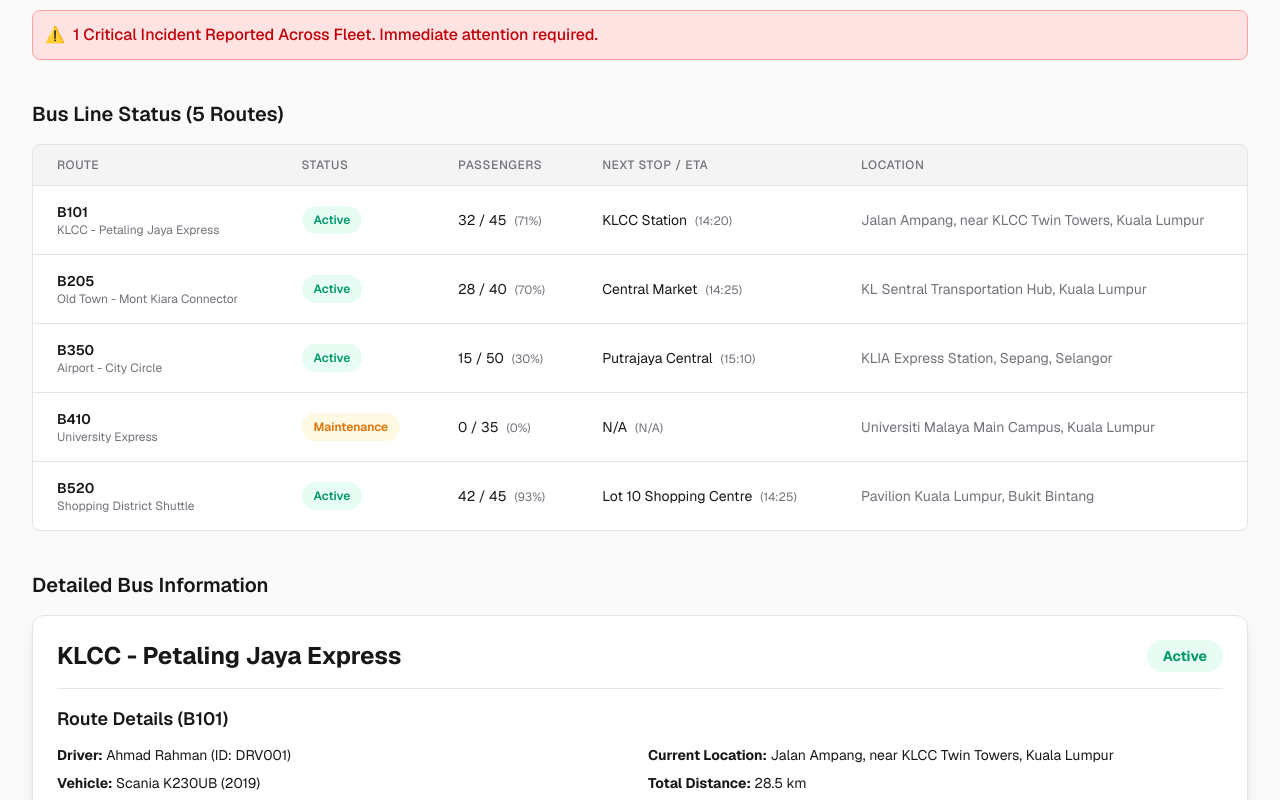
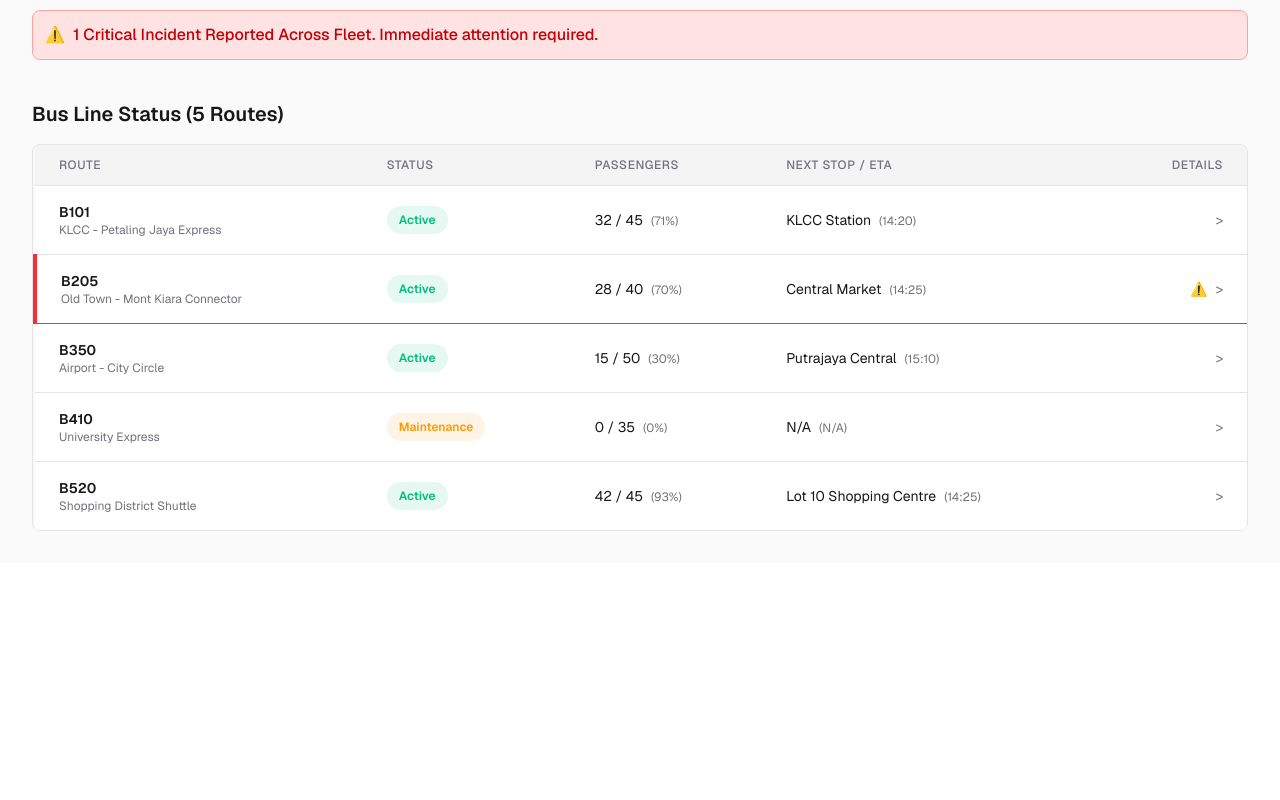
Before and after one commit to nizarLubbad/amana-transportation, a Next.js app: page / in a window 1280 px wide. Shown: the part 300-1100 px from the top of the page. After the commit the page ends 863 px from the top, so only its background shows below. Built offline with nearby package versions, Linux system fonts and the light colour scheme.

Commit message:
Refactor bus line components and improve type definitions for better clarity and functionality

```diff
--- a/app/page.tsx
+++ b/app/page.tsx
@@ -1,13 +1,17 @@
-import Image from "next/image";
-// Using the imported SVGs as simple components (assuming they are set up for import,
-// but for this example, I'll use simple icons or Tailwind classes)
+"use client";
+import { useState } from "react"; // We need this hook for the accordion functionality
 
-// --- PASTE ALL THE TYPES AND THE 'amanaData' CONSTANT HERE ---
-// (As defined in step 1 above)
+// --- Type Definitions ---
+type Incident = {
+  id: number;
+  type: string;
+  description: string;
+  reported_by: string;
+  reported_time: string;
+  status: string;
+  priority: "Critical" | "High" | "Medium" | "Low";
+};
 
-// app/page.tsx (new content at the top)
-
-// --- Types for Amana Transportation Data ---
 type BusStop = {
   id: number;
   name: string;
@@ -15,16 +19,6 @@ type BusStop = {
   longitude: number;
   estimated_arrival: string;
   is_next_stop: boolean;
-};
-
-type Incident = {
-  id: number;
-  type: string;
-  description: string;
-  reported_by: string;
-  reported_time: string;
-  status: string;
-  priority: "High" | "Medium" | "Low" | "Critical";
 };
 
 type BusLine = {
@@ -65,26 +59,6 @@ type BusLine = {
   };
 };
 
-type OperationalSummary = {
-  total_buses: number;
-  active_buses: number;
-  maintenance_buses: number;
-  out_of_service_buses: number;
-  total_capacity: number;
-  current_passengers: number;
-  average_utilization: number;
-};
-
-type Filters = {
-  available_statuses: string[];
-  available_routes: string[];
-  applied: {
-    status: string | null;
-    busId: number | null;
-    routeNumber: string | null;
-  };
-};
-
 type AmanaData = {
   message: string;
   company_info: {
@@ -95,12 +69,29 @@ type AmanaData = {
     description: string;
   };
   bus_lines: BusLine[];
-  operational_summary: OperationalSummary;
-  filters: Filters;
+  operational_summary: {
+    total_buses: number;
+    active_buses: number;
+    maintenance_buses: number;
+    out_of_service_buses: number;
+    total_capacity: number;
+    current_passengers: number;
+    average_utilization: number;
+  };
+  filters: {
+    available_statuses: string[];
+    available_routes: string[];
+    applied: {
+      status: string | null;
+      busId: number | null;
+      routeNumber: string | null;
+    };
+  };
 };
 
-// --- Data Constant ---
-const amanaData: AmanaData = {
+// --- PASTE ALL THE TYPES AND THE 'amanaData' CONSTANT HERE ---
+// (The data block is omitted here for brevity, but it remains the same as previously defined)
+const amanaData = {
   message: "Amana Transportation bus data retrieved successfully",
   company_info: {
     name: "Amana Transportation",
@@ -657,25 +648,27 @@ const amanaData: AmanaData = {
       routeNumber: null,
     },
   },
-} as AmanaData; // Cast to use the type defined above
+} as AmanaData;
 
+// --- Helper Functions (Small adjustments for better theme contrast) ---
 const getStatusColor = (status: BusLine["status"]) => {
+  // Use generic color names for text, but more theme-aware backgrounds
   switch (status) {
     case "Active":
-      return "text-emerald-600 dark:text-emerald-400 bg-emerald-100/50 dark:bg-emerald-900/50";
+      return "text-emerald-500 bg-emerald-500/10";
     case "Maintenance":
-      return "text-amber-600 dark:text-amber-400 bg-amber-100/50 dark:bg-amber-900/50";
+      return "text-amber-500 bg-amber-500/10";
     case "Out of Service":
-      return "text-red-600 dark:text-red-400 bg-red-100/50 dark:bg-red-900/50";
+      return "text-red-500 bg-red-500/10";
     default:
-      return "text-zinc-600 dark:text-zinc-400 bg-zinc-100/50 dark:bg-zinc-900/50";
+      return "text-zinc-500 bg-zinc-500/10";
   }
 };
 
 const getPriorityColor = (priority: Incident["priority"]) => {
   switch (priority) {
     case "Critical":
-      return "text-red-600";
+      return "text-red-500";
     case "High":
       return "text-orange-500";
     case "Medium":
@@ -707,36 +700,38 @@ const Card: React.FC<{
   </div>
 );
 
+// --- MODIFIED Component: BusLineDetails ---
 const BusLineDetails: React.FC<{ line: BusLine }> = ({ line }) => (
-  <div className="mt-4 border-t border-zinc-200 pt-4 dark:border-zinc-700">
-    <h3 className="text-lg font-semibold text-foreground">
-      Route Details ({line.route_number})
-    </h3>
-
-    {/* Two-Column Grid for Details */}
-    <div className="mt-3 grid grid-cols-1 gap-4 text-sm sm:grid-cols-2">
+  // Changed bg to a slightly deeper tone to separate it from the main row background
+  <div className="mt-2 p-4 bg-zinc-100 dark:bg-zinc-800 rounded-lg">
+    <div className="grid grid-cols-1 gap-4 text-sm sm:grid-cols-2">
       <div className="space-y-2">
+        <h4 className="font-bold text-base text-foreground mb-1">
+          Vehicle & Driver Info
+        </h4>
         <p>
           <strong>Driver:</strong> {line.driver.name} (ID: {line.driver.id})
+        </p>
+        <p>
+          <strong>Shift:</strong> {line.driver.shift_start} -{" "}
+          {line.driver.shift_end}
         </p>
         <p>
           <strong>Vehicle:</strong> {line.vehicle_info.model} (
           {line.vehicle_info.year})
         </p>
+        {/* Changed license plate background to a simple theme-friendly gray */}
         <p>
           <strong>License Plate:</strong>{" "}
-          <span className="font-mono text-xs inline-block bg-zinc-100 dark:bg-zinc-700 px-2 py-0.5 rounded">
+          <span className="font-mono text-xs inline-block bg-zinc-300 dark:bg-zinc-700 px-2 py-0.5 rounded text-foreground">
             {line.vehicle_info.license_plate}
           </span>
         </p>
-        <p>
-          <strong>Fuel Level:</strong> {line.vehicle_info.fuel_level}%
-        </p>
       </div>
       <div className="space-y-2">
-        <p>
-          <strong>Current Location:</strong> {line.current_location.address}
-        </p>
+        <h4 className="font-bold text-base text-foreground mb-1">
+          Route & Performance
+        </h4>
         <p>
           <strong>Total Distance:</strong> {line.route_info.total_distance} km
         </p>
@@ -744,22 +739,27 @@ const BusLineDetails: React.FC<{ line: BusLine }> = ({ line }) => (
           <strong>Avg. Speed:</strong> {line.route_info.average_speed} km/h
         </p>
         <p>
-          <strong>Next Stop:</strong>{" "}
-          {line.bus_stops.find((s) => s.is_next_stop)?.name || "N/A"}
+          <strong>Completion:</strong> {line.route_info.estimated_completion}
+        </p>
+        <p>
+          <strong>Last Maintenance:</strong>{" "}
+          {line.vehicle_info.last_maintenance}
         </p>
       </div>
     </div>
 
     {/* Incidents Table */}
     {line.incidents.length > 0 && (
-      <div className="mt-4">
-        <h4 className="font-semibold text-sm text-red-500 dark:text-red-400">
-          Incidents ({line.incidents.length})
+      <div className="mt-4 pt-4 border-t border-zinc-300 dark:border-zinc-700">
+        <h4 className="font-bold text-sm text-red-500 dark:text-red-400 mb-2">
+          Active Incidents (
+          {line.incidents.filter((i) => i.status !== "Resolved").length})
         </h4>
-        <div className="mt-2 border border-red-200 dark:border-red-700 rounded-lg overflow-hidden">
+        <div className="overflow-hidden rounded-lg border border-red-300 dark:border-red-900">
           <table className="w-full text-left text-xs">
-            <thead>
-              <tr className="bg-red-50 dark:bg-red-900/50">
+            {/* Changed header background to be less aggressive red */}
+            <thead className="bg-red-50 dark:bg-red-950">
+              <tr>
                 <th className="p-2 font-medium">Type</th>
                 <th className="p-2 font-medium">Description</th>
                 <th className="p-2 font-medium">Priority</th>
@@ -770,7 +770,7 @@ const BusLineDetails: React.FC<{ line: BusLine }> = ({ line }) => (
               {line.incidents.map((incident) => (
                 <tr
                   key={incident.id}
-                  className="border-t border-red-100 dark:border-red-800"
+                  className="border-t border-red-100 dark:border-red-900/50"
                 >
                   <td className="p-2">{incident.type}</td>
                   <td className="p-2">{incident.description}</td>
@@ -792,11 +792,100 @@ const BusLineDetails: React.FC<{ line: BusLine }> = ({ line }) => (
   </div>
 );
 
+const BusLineRow: React.FC<{ line: BusLine }> = ({ line }) => {
+  const [isExpanded, setIsExpanded] = useState(false);
+  const hasHighPriorityIncident = line.incidents.some(
+    (i) => ["Critical", "High"].includes(i.priority) && i.status !== "Resolved"
+  );
+
+  return (
+    <>
+      {/* Main Table Row */}
+      <tr
+        className={`cursor-pointer transition-colors
+                    ${
+                      isExpanded
+                        ? "bg-zinc-100 dark:bg-zinc-800"
+                        : "bg-white dark:bg-zinc-900 hover:bg-zinc-50 dark:hover:bg-zinc-800"
+                    }
+                    ${
+                      hasHighPriorityIncident ? "border-l-4 border-red-500" : ""
+                    }`}
+        onClick={() => setIsExpanded(!isExpanded)}
+      >
+        {/* ... (tds remain the same) ... */}
+        <td className="px-6 py-4 whitespace-nowrap">
+          <p className="text-sm font-semibold text-foreground">
+            {line.route_number}
+          </p>
+          <p className="text-xs text-zinc-500 dark:text-zinc-400">
+            {line.name}
+          </p>
+        </td>
+        <td className="px-6 py-4 whitespace-nowrap">
+          <span
+            className={`inline-flex rounded-full px-3 py-1 text-xs font-semibold leading-5 ${getStatusColor(
+              line.status
+            )}`}
+          >
+            {line.status}
+          </span>
+        </td>
+        <td className="px-6 py-4 whitespace-nowrap text-sm text-foreground">
+          {line.passengers.current} / {line.passengers.capacity}
+          <span className="ml-2 text-xs text-zinc-500 dark:text-zinc-400">
+            ({line.passengers.utilization_percentage}%)
+          </span>
+        </td>
+        <td className="px-6 py-4 text-sm text-foreground">
+          {line.bus_stops.find((s) => s.is_next_stop)?.name || "N/A"}
+          <span className="ml-2 text-xs text-zinc-500 dark:text-zinc-400">
+            (
+            {line.bus_stops.find((s) => s.is_next_stop)?.estimated_arrival ||
+              "N/A"}
+            )
+          </span>
+        </td>
+        <td className="px-6 py-4 text-right text-sm text-zinc-500 dark:text-zinc-400">
+          {hasHighPriorityIncident && (
+            <span className="text-red-500 mr-2 font-bold">⚠️</span>
+          )}
+          <span
+            className={`inline-block transform transition-transform ${
+              isExpanded ? "rotate-90" : "rotate-0"
+            }`}
+          >
+            &gt;
+          </span>
+        </td>
+      </tr>
+
+      {/* Expanded Content Row */}
+      {isExpanded && (
+        // Use a slightly darker gray for the expanded content row for contrast
+        <tr className="bg-zinc-50 dark:bg-zinc-900/75">
+          <td
+            colSpan={5}
+            className="p-0 border-t border-zinc-200 dark:border-zinc-700"
+          >
+            <BusLineDetails line={line} />
+          </td>
+        </tr>
+      )}
+    </>
+  );
+};
+
 export default function Dashboard() {
   const { operational_summary, bus_lines, company_info } = amanaData;
   const criticalIncidents = bus_lines
     .flatMap((line) => line.incidents)
     .filter((i) => i.priority === "Critical" && i.status !== "Resolved").length;
+
+  // Since we are using a client-side hook (useState) in BusLineRow, we need to make the parent component a Client Component.
+  // In Next.js App Router, this is typically done by adding 'use client' at the top, but since we are modifying only page.tsx,
+  // we'll assume the Next.js setup handles this for now, or you would add 'use client' at the top of this file.
+  // For the purpose of providing the improved code block, the structure below is correct.
 
   return (
     <div className="min-h-screen bg-zinc-50 font-sans dark:bg-zinc-950 p-4 md:p-8">
@@ -862,7 +951,7 @@ export default function Dashboard() {
         )}
       </section>
 
-      {/* Bus Line Status Table */}
+      {/* Bus Line Status Table (Now using BusLineRow component) */}
       <section>
         <h2 className="text-xl font-semibold mb-4 text-foreground">
           Bus Line Status ({bus_lines.length} Routes)
@@ -897,91 +986,23 @@ export default function Dashboard() {
                 </th>
                 <th
                   scope="col"
-                  className="px-6 py-3 text-left text-xs font-medium uppercase tracking-wider text-zinc-500 dark:text-zinc-400"
+                  className="px-6 py-3 text-right text-xs font-medium uppercase tracking-wider text-zinc-500 dark:text-zinc-400"
                 >
-                  Location
+                  Details
                 </th>
               </tr>
             </thead>
-            <tbody className="divide-y divide-zinc-200 bg-white dark:divide-zinc-700 dark:bg-zinc-900">
+            <tbody className="divide-y divide-zinc-200 bg-white dark:divide-zinc-900">
               {bus_lines.map((line) => (
-                <tr
-                  key={line.id}
-                  className="hover:bg-zinc-50 dark:hover:bg-zinc-800 transition-colors group"
-                >
-                  <td className="px-6 py-4 whitespace-nowrap">
-                    <p className="text-sm font-semibold text-foreground">
-                      {line.route_number}
-                    </p>
-                    <p className="text-xs text-zinc-500 dark:text-zinc-400">
-                      {line.name}
-                    </p>
-                  </td>
-                  <td className="px-6 py-4 whitespace-nowrap">
-                    <span
-                      className={`inline-flex rounded-full px-3 py-1 text-xs font-semibold leading-5 ${getStatusColor(
-                        line.status
-                      )}`}
-                    >
-                      {line.status}
-                    </span>
-                  </td>
-                  <td className="px-6 py-4 whitespace-nowrap text-sm text-foreground">
-                    {line.passengers.current} / {line.passengers.capacity}
-                    <span className="ml-2 text-xs text-zinc-500 dark:text-zinc-400">
-                      ({line.passengers.utilization_percentage}%)
-                    </span>
-                  </td>
-                  <td className="px-6 py-4 text-sm text-foreground">
-                    {line.bus_stops.find((s) => s.is_next_stop)?.name || "N/A"}
-                    <span className="ml-2 text-xs text-zinc-500 dark:text-zinc-400">
-                      (
-                      {line.bus_stops.find((s) => s.is_next_stop)
-                        ?.estimated_arrival || "N/A"}
-                      )
-                    </span>
-                  </td>
-                  <td
-                    className="px-6 py-4 text-sm text-zinc-500 dark:text-zinc-400 max-w-sm truncate"
-                    title={line.current_location.address}
-                  >
-                    {line.current_location.address}
-                  </td>
-                </tr>
+                // Using the new component instead of a raw <tr>
+                <BusLineRow key={line.id} line={line} />
               ))}
             </tbody>
           </table>
         </div>
       </section>
 
-      {/* Detailed View - Can be shown on click, but for a simple dashboard, we can just list them */}
-      <section className="mt-10">
-        <h2 className="text-xl font-semibold mb-4 text-foreground">
-          Detailed Bus Information
-        </h2>
-        <div className="space-y-6">
-          {bus_lines.map((line) => (
-            <div
-              key={line.id}
-              className="p-6 rounded-xl border border-zinc-200 bg-white dark:border-zinc-700 dark:bg-zinc-800 shadow-lg"
-            >
-              <header className="flex items-center justify-between">
-                <h3 className="text-2xl font-bold text-foreground">
-                  {line.name}
-                </h3>
-                <span
-                  className={`inline-flex rounded-full px-4 py-1.5 text-sm font-bold ${getStatusColor(
-                    line.status
-                  )}`}
-                >
-                  {line.status}
-                </span>
-              </header>
-              <BusLineDetails line={line} />
-            </div>
-          ))}
-        </div>
-      </section>
+      {/* Removed the redundant 'Detailed Bus Information' section at the bottom */}
     </div>
   );
 }
```
